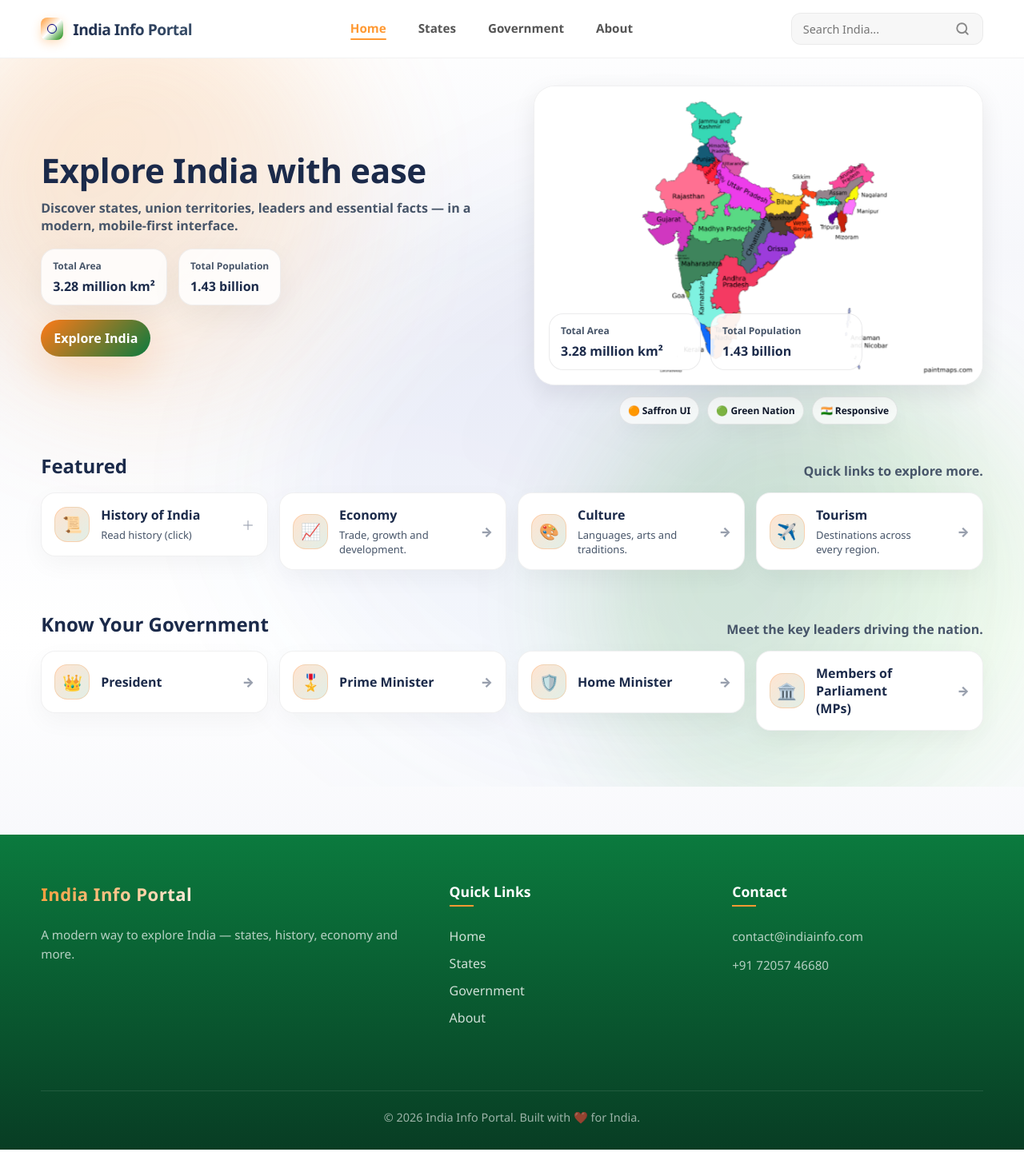
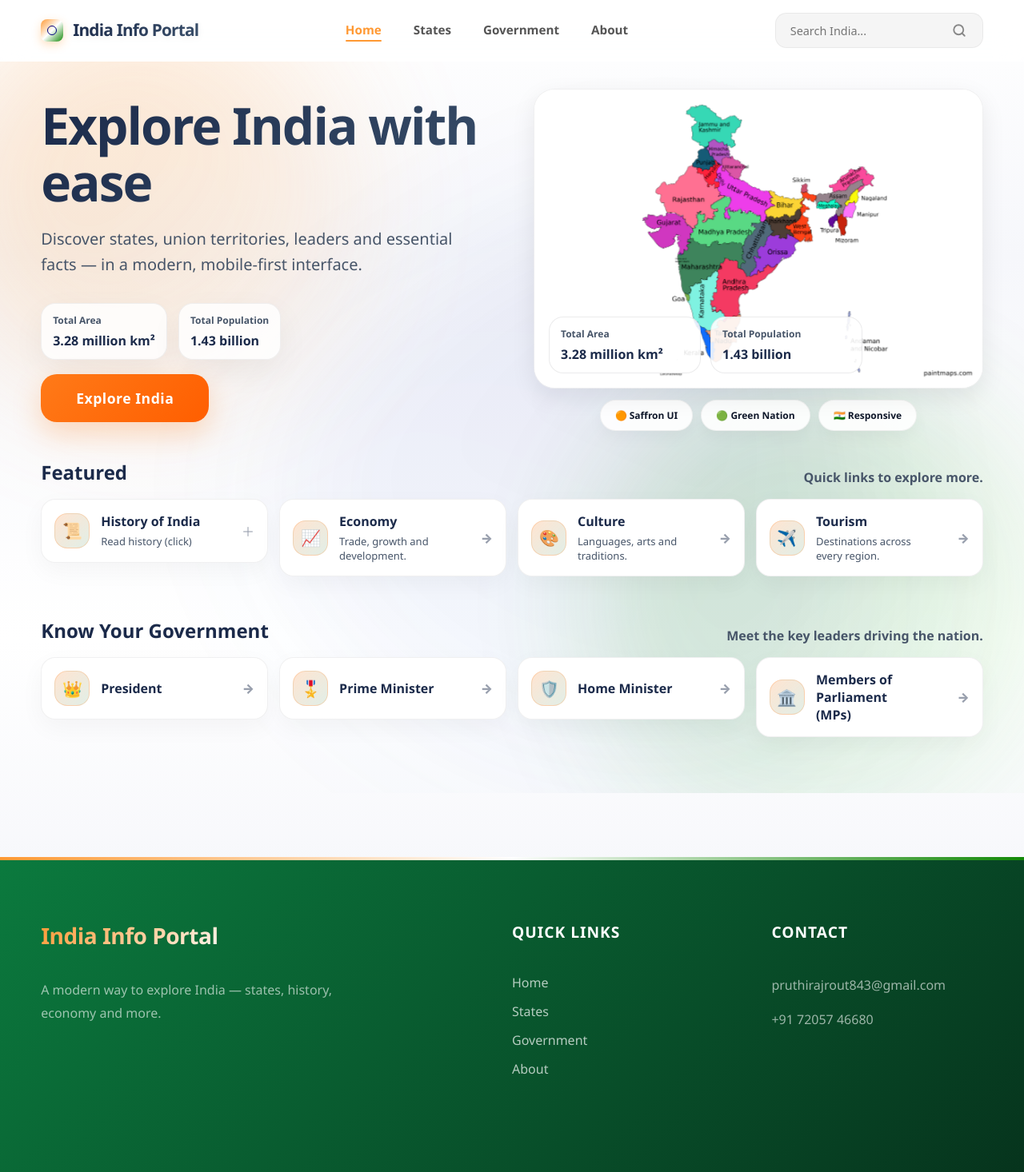
Before and after one commit to Rajpruthi/About-India, a React (Vite) app: page /#/ in a window 1280 px wide. Shown: the top 1466 px of the page at 80% size. Before the commit the page ends 1438 px from the top, so only its background shows below. Built offline with nearby package versions, Linux system fonts and the light colour scheme.

Commit message:
Enhance aesthetics: premium glassmorphism, bold typography, and interactive home page elements

```diff
--- a/src/components/Footer/Footer.jsx
+++ b/src/components/Footer/Footer.jsx
@@ -21,7 +21,7 @@ export function Footer() {
 
         <div className={styles.col}>
           <div className={styles.title}>Contact</div>
-          <div className={styles.muted}>contact@indiainfo.com</div>
+          <div className={styles.muted}>pruthirajrout843@gmail.com</div>
           <div className={styles.muted}>+91 72057 46680</div>
         </div>
 
--- a/src/components/Footer/footer.module.css
+++ b/src/components/Footer/footer.module.css
@@ -1,85 +1,97 @@
 .footer {
-  background: linear-gradient(180deg, #0b7a3e 0%, #083d24 100%);
+  background: linear-gradient(135deg, #0b7a3e 0%, #06301b 100%);
   color: #fff;
-  padding: 60px 0 30px;
-  margin-top: 60px;
+  padding: 80px 0 40px;
+  margin-top: 80px;
+  position: relative;
+  overflow: hidden;
+}
+
+.footer::before {
+  content: '';
+  position: absolute;
+  top: 0;
+  left: 0;
+  right: 0;
+  height: 4px;
+  background: linear-gradient(90deg, #FF9933, #FFFFFF, #128807);
 }
 
 .inner {
   display: grid;
-  grid-template-columns: 1.5fr 1fr 1fr;
-  gap: 40px;
+  grid-template-columns: 2fr 1fr 1fr;
+  gap: 60px;
   align-items: start;
+  position: relative;
+  z-index: 1;
 }
 
 .brand {
   font-weight: 900;
-  letter-spacing: 0.5px;
-  font-size: 22px;
-  margin-bottom: 12px;
-  background: linear-gradient(135deg, #FF9933, #FFFFFF, #128807);
+  letter-spacing: -0.5px;
+  font-size: 28px;
+  margin-bottom: 20px;
+  background: linear-gradient(135deg, #FF9933 0%, #ffffff 50%, #128807 100%);
   -webkit-background-clip: text;
   -webkit-text-fill-color: transparent;
+  display: inline-block;
 }
 
 .title {
   font-weight: 800;
-  margin-bottom: 20px;
-  font-size: 1.1rem;
-  position: relative;
-  width: fit-content;
-}
-
-.title::after {
-  content: '';
-  position: absolute;
-  bottom: -6px;
-  left: 0;
-  width: 30px;
-  height: 2px;
-  background: #FF9933;
+  margin-bottom: 25px;
+  font-size: 1.2rem;
+  color: #fff;
+  text-transform: uppercase;
+  letter-spacing: 1px;
 }
 
 .col {
   display: flex;
   flex-direction: column;
-  gap: 12px;
+  gap: 14px;
 }
 
 .link {
-  color: rgba(255, 255, 255, 0.8);
+  color: rgba(255, 255, 255, 0.7);
   text-decoration: none;
   font-weight: 500;
-  transition: all 0.2s ease;
+  transition: all 0.3s cubic-bezier(0.4, 0, 0.2, 1);
   width: fit-content;
+  display: flex;
+  align-items: center;
+  gap: 8px;
 }
 
 .link:hover {
-  color: #fff;
-  transform: translateX(5px);
+  color: #FF9933;
+  transform: translateX(8px);
 }
 
 .muted {
-  color: rgba(255, 255, 255, 0.7);
-  font-size: 0.95rem;
-  line-height: 1.6;
+  color: rgba(255, 255, 255, 0.6);
+  font-size: 1rem;
+  line-height: 1.8;
+  max-width: 400px;
 }
 
 .bottom {
   grid-column: 1 / -1;
-  margin-top: 40px;
-  padding-top: 24px;
+  margin-top: 60px;
+  padding-top: 30px;
   border-top: 1px solid rgba(255, 255, 255, 0.1);
-  color: rgba(255, 255, 255, 0.6);
+  color: rgba(255, 255, 255, 0.5);
   font-weight: 500;
-  font-size: 0.9rem;
-  text-align: center;
+  font-size: 0.95rem;
+  display: flex;
+  justify-content: space-between;
+  align-items: center;
 }
 
 @media (max-width: 900px) {
   .inner {
     grid-template-columns: 1fr;
-    gap: 32px;
+    gap: 40px;
     text-align: center;
   }
 
@@ -87,16 +99,17 @@
     align-items: center;
   }
 
-  .title::after {
-    left: 50%;
-    transform: translateX(-50%);
+  .muted {
+    margin: 0 auto;
   }
 
   .link:hover {
-    transform: translateY(-2px);
+    transform: translateY(-3px);
   }
 
   .bottom {
-    grid-column: auto;
+    flex-direction: column;
+    gap: 20px;
+    text-align: center;
   }
 }
--- a/src/components/Navbar/navbar.module.css
+++ b/src/components/Navbar/navbar.module.css
@@ -2,17 +2,19 @@
   position: sticky;
   top: 0;
   z-index: 1000;
-  background: rgba(255, 255, 255, 0.7);
-  backdrop-filter: blur(12px);
-  -webkit-backdrop-filter: blur(12px);
-  border-bottom: 1px solid rgba(0, 0, 0, 0.05);
-  transition: all 0.3s ease;
+  background: rgba(255, 255, 255, 0.75);
+  backdrop-filter: blur(16px) saturate(180%);
+  -webkit-backdrop-filter: blur(16px) saturate(180%);
+  border-bottom: 1px solid rgba(255, 255, 255, 0.3);
+  transition: all 0.4s cubic-bezier(0.4, 0, 0.2, 1);
 }
 
 .scrolled {
-  background: rgba(255, 255, 255, 0.85);
-  box-shadow: 0 4px 30px rgba(0, 0, 0, 0.03);
-  padding: 4px 0;
+  background: rgba(255, 255, 255, 0.9);
+  box-shadow:
+    0 4px 30px rgba(0, 0, 0, 0.03),
+    0 1px 0 rgba(255, 153, 51, 0.1);
+  padding: 6px 0;
 }
 
 .inner {
@@ -52,11 +54,12 @@
 
 .brandText {
   font-weight: 800;
-  font-size: 1.2rem;
+  font-size: 1.3rem;
   background: linear-gradient(135deg, #1b2a4a 0%, #3a506b 100%);
   -webkit-background-clip: text;
   -webkit-text-fill-color: transparent;
-  letter-spacing: -0.5px;
+  letter-spacing: -0.8px;
+  filter: drop-shadow(0 2px 4px rgba(0,0,0,0.05));
 }
 
 .desktopNav {
@@ -103,18 +106,19 @@
 .search {
   display: flex;
   align-items: center;
-  background: rgba(0, 0, 0, 0.03);
-  border-radius: 12px;
-  padding: 6px 12px;
+  background: rgba(0, 0, 0, 0.04);
+  border-radius: 14px;
+  padding: 8px 16px;
   border: 1px solid rgba(0, 0, 0, 0.05);
-  width: 240px;
-  transition: all 0.3s ease;
+  width: 260px;
+  transition: all 0.3s cubic-bezier(0.4, 0, 0.2, 1);
 }
 
 .search:focus-within {
   background: #fff;
-  box-shadow: 0 4px 20px rgba(0, 0, 0, 0.05);
-  width: 280px;
+  box-shadow: 0 10px 25px rgba(255, 153, 51, 0.15);
+  border-color: rgba(255, 153, 51, 0.3);
+  width: 320px;
 }
 
 .search input {
--- a/src/pages/HomePage/homePage.module.css
+++ b/src/pages/HomePage/homePage.module.css
@@ -61,26 +61,51 @@
 .heroGrid{display:grid; grid-template-columns: 1.05fr 1fr; gap:26px; align-items:center;}
 
 .heroText{padding:10px 0;}
-.h1{margin:0; font-size:clamp(28px, 3.3vw, 44px); line-height:1.05; color:var(--indigo); letter-spacing:-0.4px;}
-.lead{margin:12px 0 18px; color:var(--muted); font-weight:600;}
+.h1 {
+  margin: 0;
+  font-size: clamp(32px, 5vw, 64px);
+  line-height: 1.1;
+  color: var(--indigo);
+  letter-spacing: -2px;
+  font-weight: 950;
+  background: linear-gradient(135deg, var(--indigo) 0%, #3a506b 100%);
+  -webkit-background-clip: text;
+  -webkit-text-fill-color: transparent;
+}
+
+.lead {
+  margin: 20px 0 32px;
+  color: var(--muted);
+  font-weight: 500;
+  font-size: 1.25rem;
+  line-height: 1.6;
+  max-width: 540px;
+}
 
 .pills{display:flex; gap:14px; flex-wrap:wrap; margin:16px 0 18px;}
 .pill{background:rgba(255,255,255,0.82); border:1px solid rgba(2,6,23,0.06); border-radius:18px; padding:12px 14px; box-shadow:0 14px 40px rgba(2,6,23,0.05);}
 .pillLabel{color:var(--muted); font-size:12px; font-weight:800;}
 .pillValue{margin-top:6px; font-weight:950; font-size:16px; color:var(--indigo);}
 
-.cta{
-  border:none;
-  cursor:pointer;
-  font-weight:900;
-  padding:12px 16px;
-  border-radius:999px;
-  background:linear-gradient(135deg, var(--saffron), var(--green));
-  color:#fff;
-  box-shadow:0 18px 50px rgba(255,122,24,0.22);
-  transition:transform .18s ease, box-shadow .18s ease, filter .18s ease;
+.cta {
+  border: none;
+  cursor: pointer;
+  font-weight: 900;
+  padding: 18px 44px;
+  font-size: 1.1rem;
+  border-radius: 20px;
+  background: linear-gradient(135deg, var(--saffron) 0%, #ff5e00 100%);
+  color: #fff;
+  box-shadow: 0 15px 35px rgba(255, 122, 24, 0.25);
+  transition: all 0.4s cubic-bezier(0.4, 0, 0.2, 1);
+  letter-spacing: 0.5px;
 }
-.cta:hover{transform:translateY(-2px) rotate(-0.2deg); box-shadow:0 24px 70px rgba(255,122,24,0.26); filter:saturate(1.05);}
+
+.cta:hover {
+  transform: translateY(-4px) scale(1.02);
+  box-shadow: 0 20px 45px rgba(255, 122, 24, 0.35);
+  filter: saturate(1.1);
+}
 .cta:disabled{opacity:0.7; cursor:not-allowed; transform:none;}
 
 .mapWrap{display:flex; flex-direction:column; gap:14px; align-items:center;}
@@ -92,7 +117,23 @@
 .overlayValue{margin-top:6px; font-weight:950; color:var(--indigo);}
 
 .heroBadges{display:flex; gap:10px; flex-wrap:wrap; justify-content:center;}
-.badge{font-weight:800; font-size:12px; padding:8px 10px; border-radius:999px; border:1px solid rgba(2,6,23,0.08); background:rgba(255,255,255,0.70); box-shadow:0 10px 24px rgba(2,6,23,0.03);}
+.badge {
+  font-weight: 800;
+  font-size: 12px;
+  padding: 10px 18px;
+  border-radius: 30px;
+  border: 1px solid rgba(0, 0, 0, 0.05);
+  background: rgba(255, 255, 255, 0.9);
+  box-shadow: 0 8px 20px rgba(0, 0, 0, 0.04);
+  transition: all 0.3s ease;
+  cursor: default;
+}
+
+.badge:hover {
+  transform: translateY(-3px);
+  box-shadow: 0 12px 25px rgba(0, 0, 0, 0.08);
+  border-color: var(--saffron);
+}
 
 .section{padding:26px 0; position: relative; z-index: 1;}
 .sectionHead{display:flex; align-items:flex-end; justify-content:space-between; gap:14px; margin-bottom:16px;}
```
